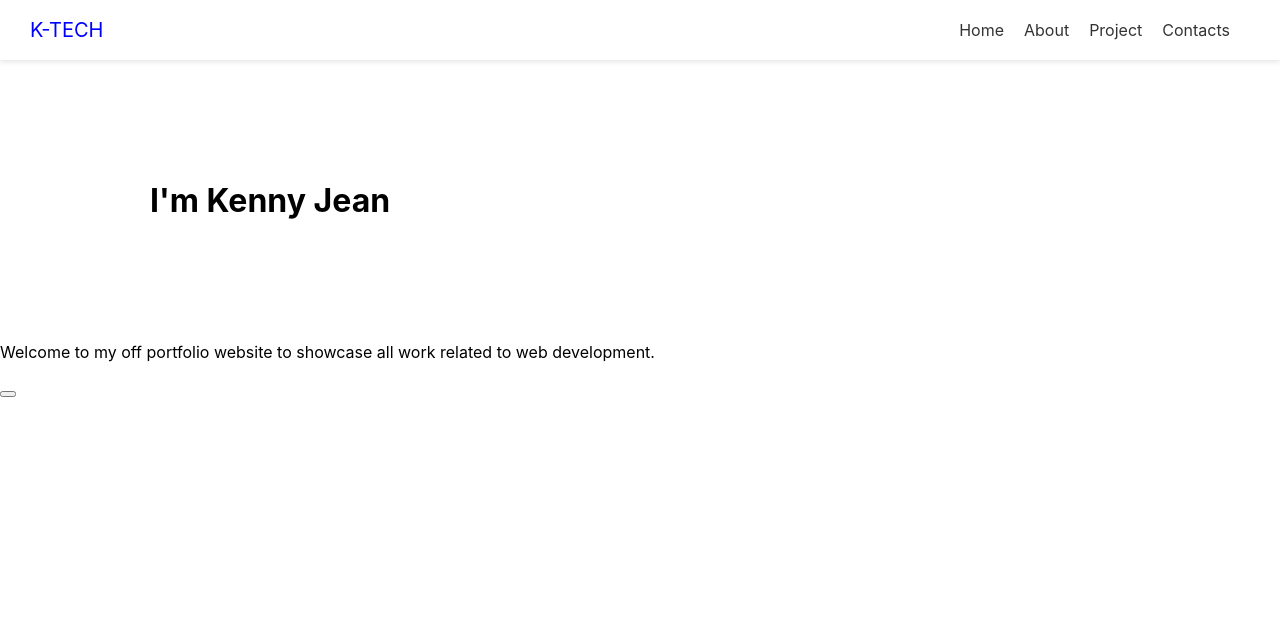
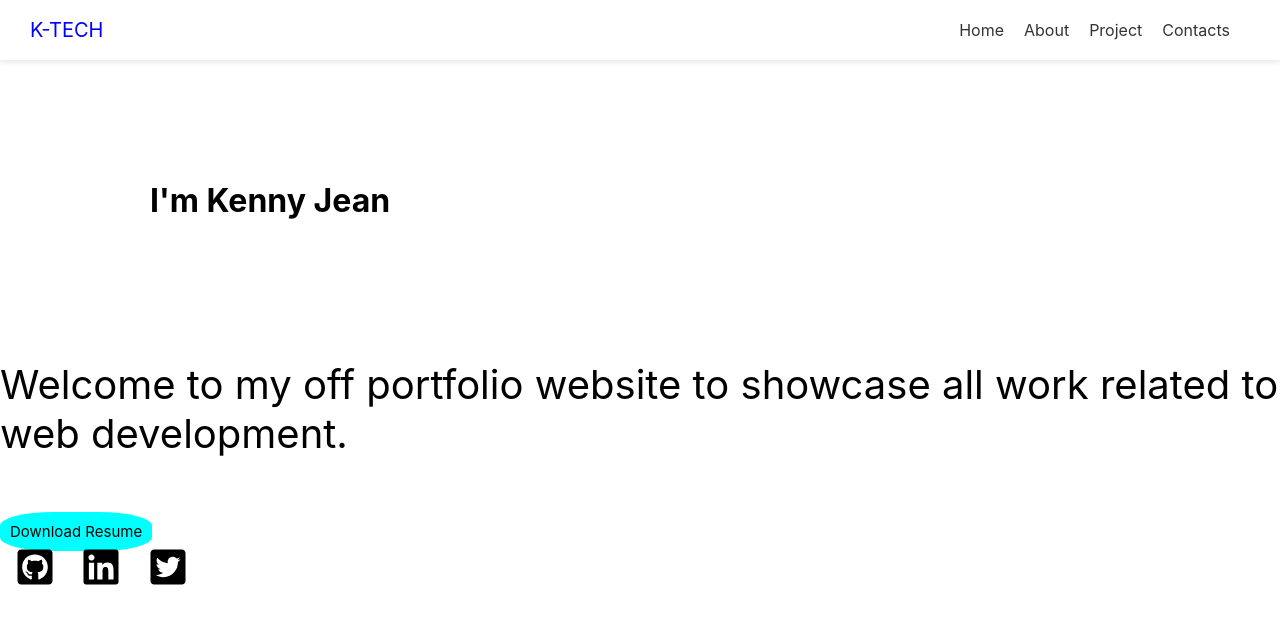
Before and after one commit to K-Tech19/portfolio, a Next.js app: page / in a window 1280 px wide. Shown: the top 624 px of the page. Built offline with nearby package versions, Linux system fonts and the light colour scheme.

Commit message:
inital project info added

```diff
--- a/pages/index.js
+++ b/pages/index.js
@@ -3,28 +3,48 @@ import Link from 'next/link'
 import Header from '@/components/Header'
 // import Footer from '@/components/Footer'
 import styles from '@/styles/Welcome.module.css'
+import { FaGithubSquare } from 'react-icons/fa'
+import { FaLinkedin } from 'react-icons/fa'
+import { FaTwitterSquare } from 'react-icons/fa'
 
 
 
 
 export default function Home() {
   return (
-      <div>
 
+    <div className={styles.main}>
        <Header />
         <h1 className={styles.welcome}>
           I'm Kenny Jean
         </h1>
 
+        <div className={styles.content}>
         <p>Welcome to my off portfolio website to showcase all work related to web development.</p>
-        <button>
+        <a className={styles.btn} href="#"> Download Resume </a>
+        </div>
 
-        </button>
+        <div className={styles.link_btn} >
+        <Link href="https://github.com/K-Tech19" target="_blank">
+               <a target="_blank"> <FaGithubSquare></FaGithubSquare> </a>
+           </Link>
+
+
+           <Link href="https://www.linkedin.com/in/kennyjean19/">
+               <a target="_blank"> <FaLinkedin></FaLinkedin> </a>
+           </Link>
+
+
+           <Link href="https://twitter.com/k_Tech19">
+               <a target="_blank"> <FaTwitterSquare></FaTwitterSquare> </a>
+           </Link>
+
+
+        </div>
+     </div>
 
 
 
 
-      {/* <Footer/> */}
-      </div>
   )
 }
--- /dev/null
+++ b/styles/Project.module.css
@@ -0,0 +1,4 @@
+.p1, .p2, .p3, .p4{
+    font-size: 30px;
+    background-color: blueviolet;
+}
--- a/styles/Welcome.module.css
+++ b/styles/Welcome.module.css
@@ -1,7 +1,43 @@
+ /* .main{
+     display: flex;
+
+ } */
+
+
+
+
  .welcome {
-     display: flex;
-     justify-content: flex-start;
+    display: flex;
+    justify-content: flex-start;
     padding: 100px;
     padding-left: 150px;
     margin-right: 210px;
   }
+
+  .info {
+      display:flex;
+      justify-content: flex-start;
+      padding-left: 150px;
+      margin-left: 8%;
+      margin-top: 15%;
+  }
+
+  .content{
+      font-size: 40px;
+  }
+
+  .btn {
+    margin: 500px 0px;
+    padding: 10px;
+    font-size: 15px;
+    /* border: black solid 5px; */
+    background-color: aqua;
+    border-radius: 35%;
+  }
+
+  .link_btn a{
+    font-size: 40px;
+    margin: 100px 0px 50px 15px;
+    /* margin-left: 30px; */
+
+  }
--- a/styles/globals.css
+++ b/styles/globals.css
@@ -7,9 +7,7 @@ body {
 }
 
 
-h1{
-  margin-right: 20px;
-}
+
 
 a {
   color: inherit;
```
Also changed, not shown: pages/projects.js (+27 -2 lines).
